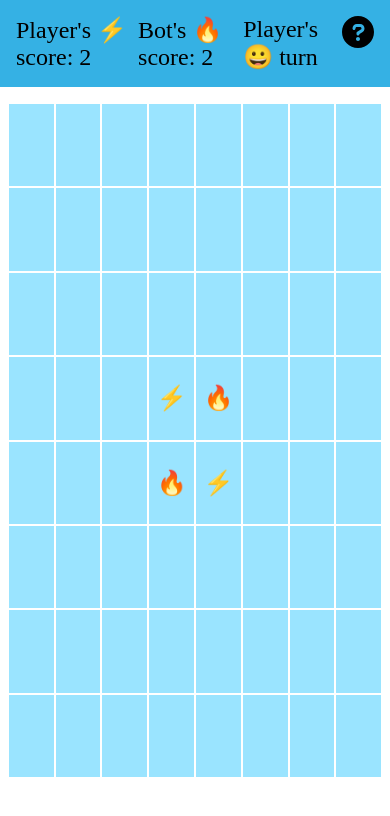
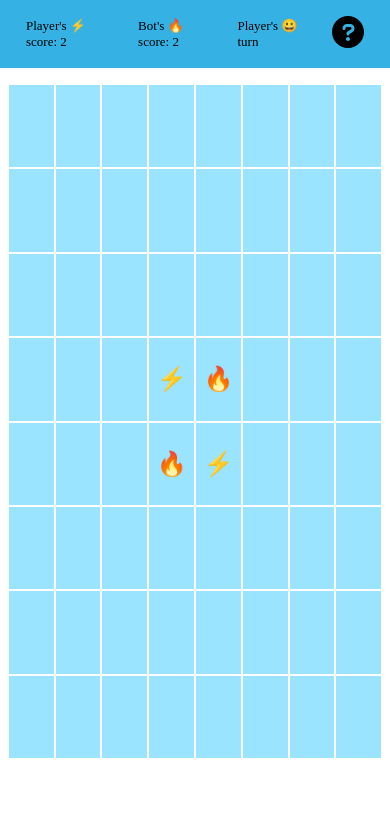
Before and after one commit to Rahul-rkm/Othello, a plain HTML site: page index.html in a window 390 px wide. Drawn offline with Linux system fonts and the light colour scheme.

Commit message:
responsiveness 1

```diff
--- a/style.css
+++ b/style.css
@@ -8,9 +8,15 @@
     list-style: none;
     display: flex;
     background: #35b1e4;
+    justify-content: space-between;
+    align-items: center;
     padding: 1rem;
-    justify-content: space-around;
     font-size: x-large;
+}
+
+.nav-item {
+    /* font-size: small; */
+    margin: 0 10px;
 }
 
 #nav-list img {
@@ -176,3 +182,10 @@
     }
 
 }
+
+@media screen and (max-width: 800px) {
+    .nav-item {
+        font-size: small;
+    }
+
+}
```
